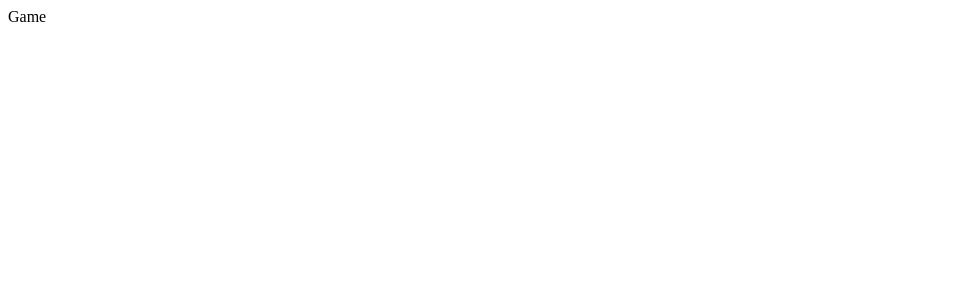
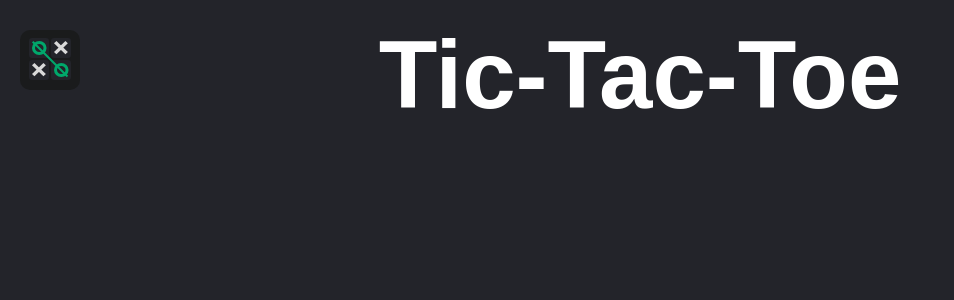
Before and after one commit to Oliwier-P/Tic-Tac-Toe, a React (Vite) app in the folder client/: page /game in a window 1280 px wide. Shown: the top 300 px of the page, without its empty margins (0-954 px from the left). Built offline with nearby package versions, Linux system fonts and the light colour scheme.

Commit message:
Frontend particular components, T-11

```diff
--- a/client/package.json
+++ b/client/package.json
@@ -14,6 +14,7 @@
     "react": "^18.2.0",
     "react-dom": "^18.2.0",
     "react-router-dom": "^6.4.3",
+    "sass": "^1.83.4",
     "socket.io": "^4.5.4",
     "socket.io-client": "^4.5.4"
   },
--- /dev/null
+++ b/client/src/components/Header/Header.tsx
@@ -0,0 +1,13 @@
+import "./HeaderStyle.scss";
+
+import { HomeButton } from "../HomeButton/HomeButton";
+import { Title } from "../Title/Title";
+
+export function Header() {
+  return (
+    <div className="header flex">
+      <HomeButton />
+      <Title />
+    </div>
+  );
+}
--- /dev/null
+++ b/client/src/components/Header/HeaderStyle.scss
@@ -0,0 +1,8 @@
+.header {
+  width: 100%;
+  min-width: 350px;
+
+  justify-content: center;
+
+  margin: 20px 0px 0px 0px;
+}
--- /dev/null
+++ b/client/src/components/HomeButton/HomeButton.tsx
@@ -0,0 +1,11 @@
+import "./HomeButtonStyle.scss";
+
+import home from "../../assets/home.svg";
+
+export function HomeButton() {
+  return (
+    <button className="home_button">
+      <img src={home} />
+    </button>
+  );
+}
--- /dev/null
+++ b/client/src/components/HomeButton/HomeButtonStyle.scss
@@ -0,0 +1,16 @@
+.home_button {
+  width: 60px;
+  height: 60px;
+
+  position: absolute;
+  left: 0;
+
+  margin: 10px 0px 0px 20px;
+
+  background-color: #1a1b1c;
+
+  border: none;
+  border-radius: 10px;
+
+  cursor: pointer;
+}
--- /dev/null
+++ b/client/src/components/Title/Title.tsx
@@ -0,0 +1,5 @@
+import "./TitleStyle.scss";
+
+export function Title() {
+  return <div className="title flex">Tic-Tac-Toe</div>;
+}
--- /dev/null
+++ b/client/src/components/Title/TitleStyle.scss
@@ -0,0 +1,23 @@
+.title {
+  color: #ffffff;
+
+  justify-content: center;
+  align-items: center;
+
+  font-family: "Arial", sans-serif;
+  font-weight: bold;
+  font-size: 6rem;
+
+  @media (max-width: 800px) {
+    font-size: 4rem;
+  }
+
+  @media (max-width: 550px) {
+    margin: 20px 0px 0px 40px;
+    font-size: 3rem;
+  }
+
+  @media (max-width: 400px) {
+    font-size: 2.5rem;
+  }
+}
--- a/client/src/main.tsx
+++ b/client/src/main.tsx
@@ -3,6 +3,7 @@ import ReactDOM from "react-dom/client";
 import { BrowserRouter, Routes, Route } from "react-router-dom";
 import { Home } from "./pages/Home";
 import { Game } from "./pages/Game";
+import "./style.scss";
 
 ReactDOM.createRoot(document.getElementById("root") as HTMLElement).render(
   <React.StrictMode>
--- a/client/src/pages/Game.tsx
+++ b/client/src/pages/Game.tsx
@@ -1,3 +1,9 @@
+import { Header } from "../components/Header/Header";
+
 export function Game() {
-  return <div>Game</div>;
+  return (
+    <>
+      <Header />
+    </>
+  );
 }
--- a/client/src/pages/Home.tsx
+++ b/client/src/pages/Home.tsx
@@ -1,3 +1,9 @@
+import { Header } from "../components/Header/Header";
+
 export function Home() {
-  return <div>Home</div>;
+  return (
+    <>
+      <Header />
+    </>
+  );
 }
--- /dev/null
+++ b/client/src/style.scss
@@ -0,0 +1,7 @@
+body {
+  background-color: #23242a;
+}
+
+.flex {
+  display: flex;
+}
```
Also changed, not shown: client/src/assets/home.svg (added), 1 other file (tests, documents, lock files or other folders).
